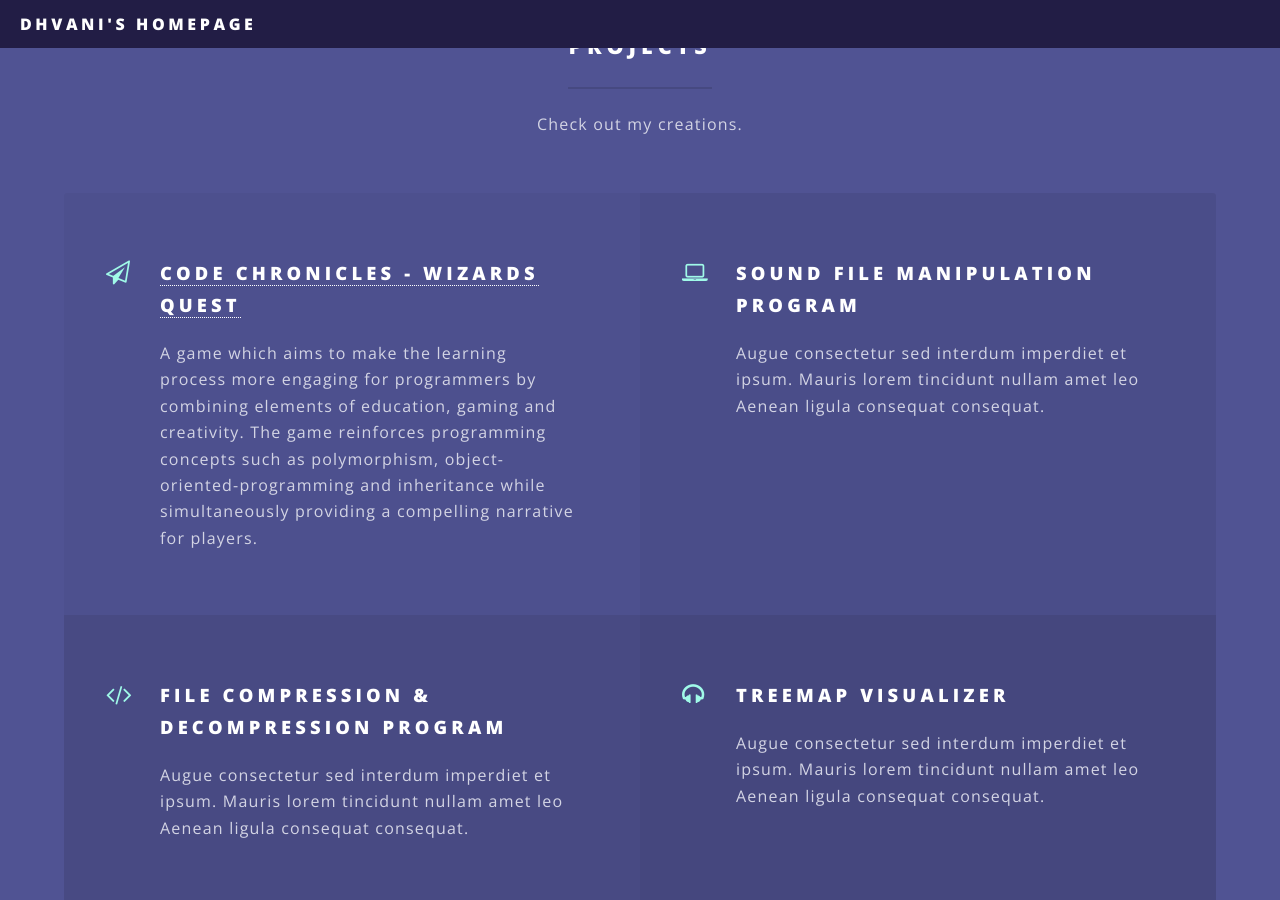
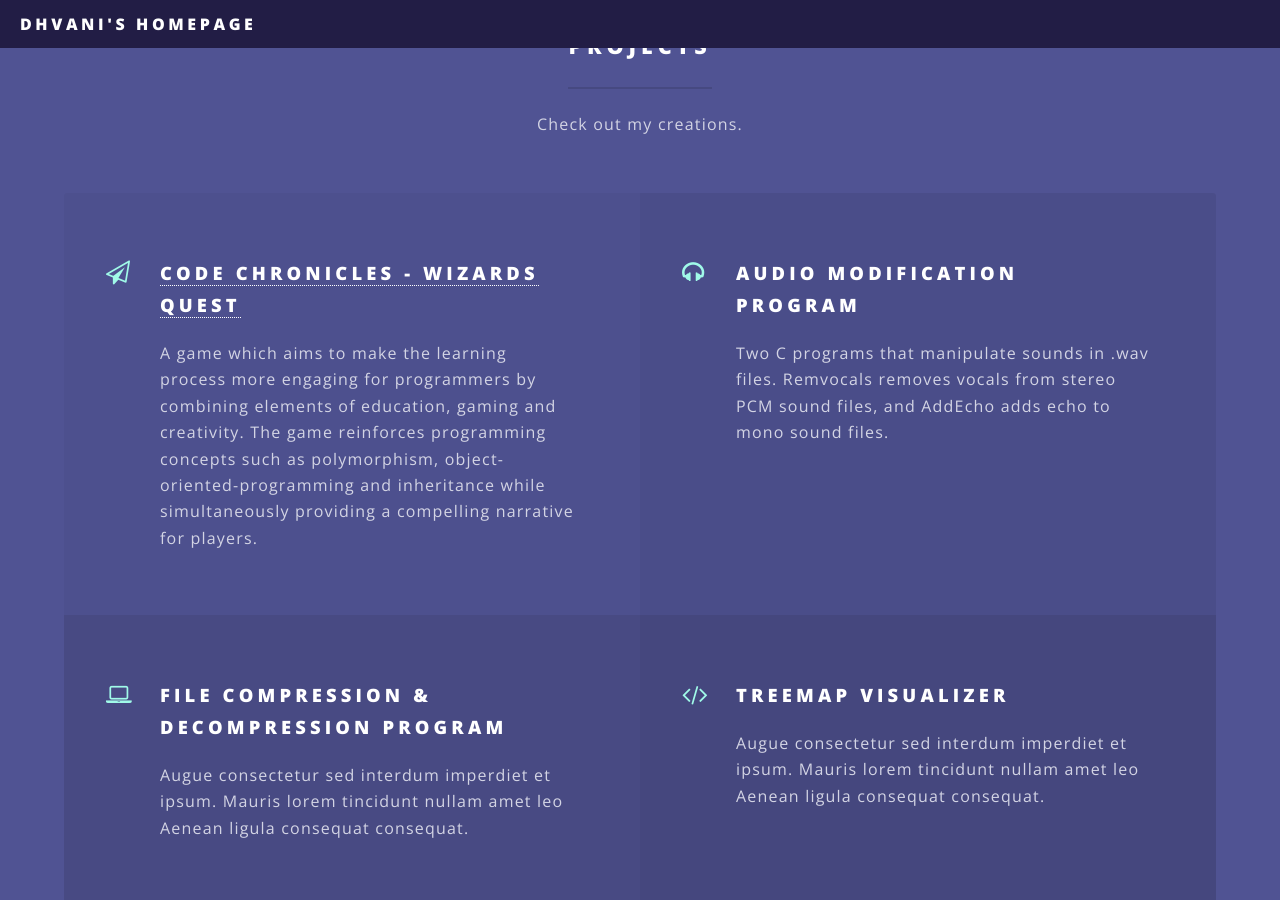
Before and after one commit to dhvani2504/dhvani2504.github.io, a Jekyll site: the page built from index.html, in a window 1280 px wide and 900 px high, scrolled down 1929 px. Built offline with Jekyll 4.4.1, drawn with Linux system fonts in a browser that asks for light colours.

Commit message:
Audio modification program

```diff
--- a/index.html
+++ b/index.html
@@ -55,15 +55,15 @@ layout: landing
 									<h3> <a href="https://github.com/dhvani2504/Code-Chronicles-Wizards-Quest">Code Chronicles - Wizards Quest</a> </h3>
 									<p>A game which aims to make the learning process more engaging for programmers by combining elements of education, gaming and creativity. The game reinforces programming concepts such as polymorphism, object-oriented-programming and inheritance while simultaneously providing a compelling narrative for players.</p>
 								</li>
+								<li class="icon fa-headphones">
+									<h3> Audio Modification Program</h3>
+									<p> Two C programs that manipulate sounds in .wav files. Remvocals removes vocals from stereo PCM sound files, and AddEcho adds echo to mono sound files.</p>
+								</li>
 								<li class="icon fa-laptop">
-									<h3> Sound File Manipulation Program</h3>
+									<h3> File Compression & Decompression Program </h3>
 									<p>Augue consectetur sed interdum imperdiet et ipsum. Mauris lorem tincidunt nullam amet leo Aenean ligula consequat consequat.</p>
 								</li>
 								<li class="icon fa-code">
-									<h3> File Compression & Decompression Program </h3>
-									<p>Augue consectetur sed interdum imperdiet et ipsum. Mauris lorem tincidunt nullam amet leo Aenean ligula consequat consequat.</p>
-								</li>
-								<li class="icon fa-headphones">
 									<h3> TreeMap Visualizer </h3>
 									<p>Augue consectetur sed interdum imperdiet et ipsum. Mauris lorem tincidunt nullam amet leo Aenean ligula consequat consequat.</p>
 								</li>
```
